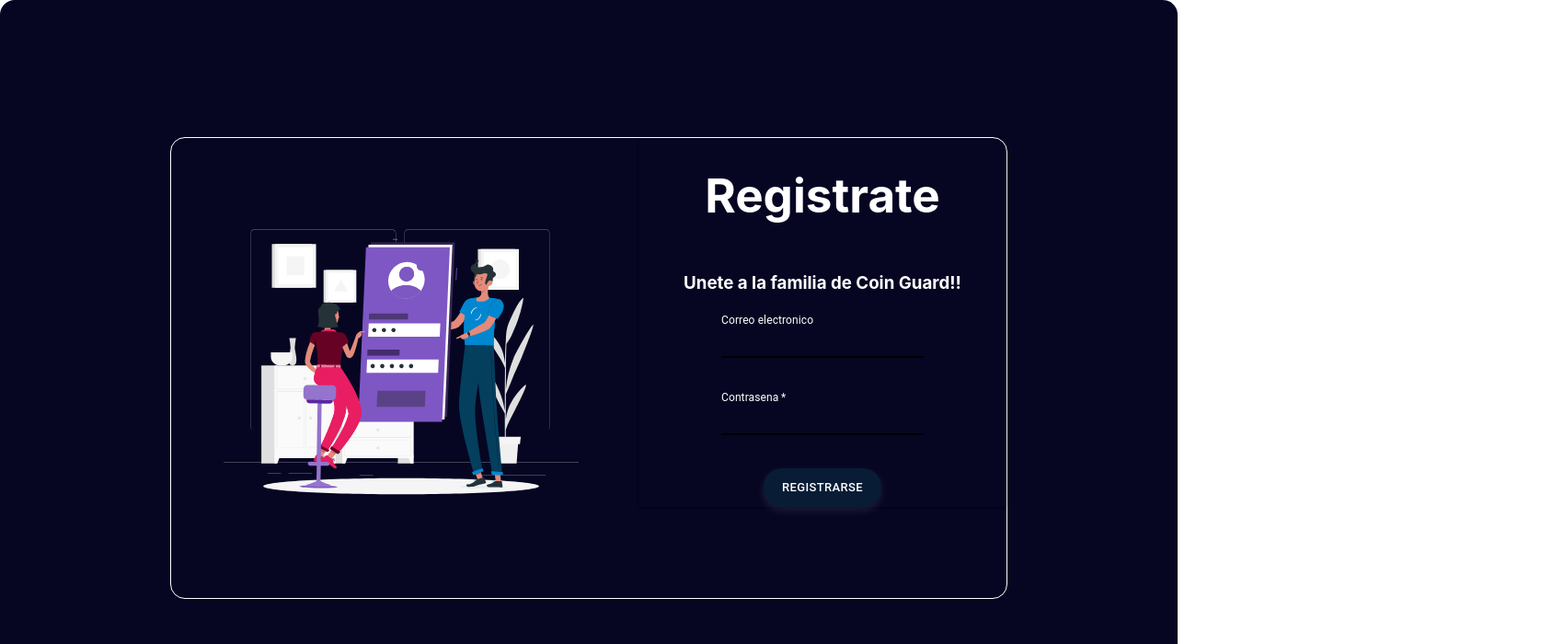
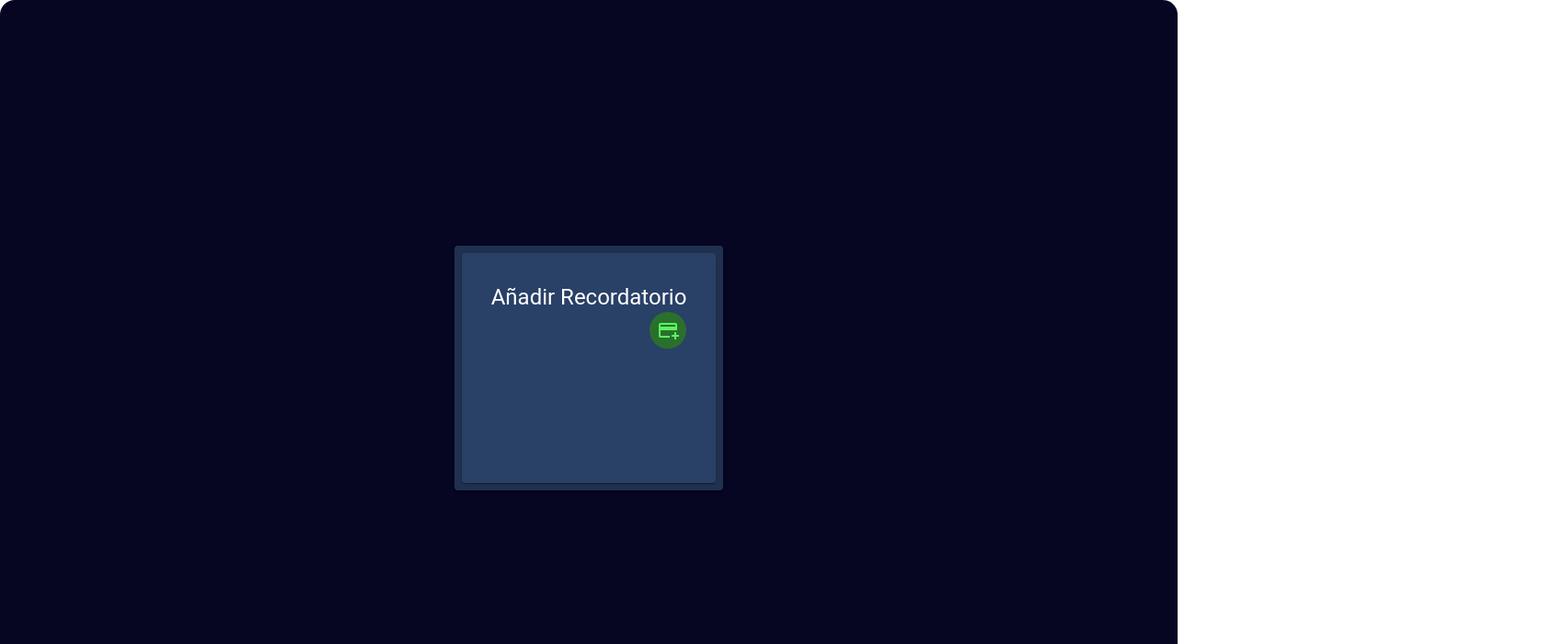
Before and after one commit to brustlinket12/coin, a React (Vite) app: page / in a window 1280 px wide. Shown: the top 700 px of the page at 92% size, 1700 px wide, since content can reach past the window. Built offline with nearby package versions, Linux system fonts and the light colour scheme.

Commit message:
recordatorio1.0

```diff
--- a/src/App.jsx
+++ b/src/App.jsx
@@ -8,10 +8,10 @@
 export default function App() {
   return (
     <div>
-      <PaginaInicioRegistrar/>
+      {/*<PaginaInicioRegistrar/>
       <PaginaTutorial/>
       <PaginaInicioSesion/>
-      <PaginaInicioRegistrar/>
+      <PaginaInicioRegistrar/> */}
       {/*<PaginaDashboard/>*/}
       <Recordatorios/>
     </div>
--- a/src/Paginas/Recordatorios.jsx
+++ b/src/Paginas/Recordatorios.jsx
@@ -1,7 +1,51 @@
 import { Container, Box, Button } from "@mui/material";
+import { Typography } from "@mui/material";
+import { styled } from '@mui/material/styles';
+import Paper from '@mui/material/Paper';
+import Grid from "@mui/material/Grid2";
+import Card from '@mui/material/Card';
+import CardContent from '@mui/material/CardContent';
+import Stack from '@mui/material/Stack';
+import Dialog from "@mui/material/Dialog";
+import DialogTitle from "@mui/material/DialogTitle";
+import DialogContent from "@mui/material/DialogContent";
+import DialogActions from "@mui/material/DialogActions";
+import TextField from '@mui/material/TextField';
+import IconButton from "@mui/material/IconButton";
+import AddCardIcon from '@mui/icons-material/AddCard';
+import { useState } from "react";
+import { Close } from "@mui/icons-material";
+
+const Item = styled(Paper)(({ theme }) => ({
+  backgroundColor: '#20314f', // #0D1127
+  ...theme.typography.body2,
+  padding: theme.spacing(1),
+  textAlign: 'left',
+  color: theme.palette.text.secondary,
+  ...theme.applyStyles('dark', {
+      backgroundColor: '#060618',
+  }),
+}));
+
+const StyledCard = styled(Card)(({ theme }) => ({
+  backgroundColor: '#294067',
+  color: '#FFFFFF', // color del texto
+  padding: theme.spacing(2),
+  '& .MuiTypography-root': {
+      color: '#FFFFFF', // ajusta el color de todos los textos dentro del Card
+  },
+}));
 
 
 function Recordatorios() {
+
+    const [open, setOpen] = useState(false);
+    const openDialog = () => {
+        setOpen(true);
+    }
+    const closeDialog = () => {
+        setOpen(false);
+    }
   return (
     <Box
         sx={{
@@ -15,8 +59,63 @@
             borderRadius: "16px",
         }}
     >
+      <Grid size={5}>
+                            <Item>
+                                <StyledCard sx={{ maxWidth: 750, height: 218 }}>
+                                    <CardContent>
+                                        <Stack direction={"row"} spacing={12}>
+                                            <Typography gutterBottom variant="h5" component="div">
+                                                Añadir Recordatorio
+                                            </Typography>
+                                        </Stack>
+                                        <IconButton style={{float:'right', backgroundColor:'#2a702c', color:"#5BF561"}} onClick={openDialog}> <AddCardIcon></AddCardIcon> </IconButton>
+                                            {/* <Button variant='contained' onClick={openDialog}> + </Button> */}
+                                            <Dialog open={open} onClose={closeDialog} fullWidth aria-labelledby='dialog-title' >
+                                                <DialogTitle> Añadir Recordatorio
+                                                <IconButton style={{float:'right', color:'#f55b5b'}} onClick={closeDialog}> <Close></Close> </IconButton>
+                                                </DialogTitle>
+                                                <DialogContent dividers>
+                                                    <Stack spacing={2} margin={2}>
+                                                        <TextField
+                                                        variant="outlined"
+                                                        label="Título"
+                                                        ></TextField>
 
+                                                        <TextField
+                                                        variant="outlined"
+                                                        label="Descripción del Recordatorio"
+                                                        ></TextField>
 
+                                                        <TextField
+                                                        variant="outlined"
+                                                        label="Monto"
+                                                        type="number"
+                                                        inputProps={{min:"0", step:"0.01"}}
+                                                        onChange={(e) => {
+                                                            const value = parseFloat(e.target.value);
+                                                            if (value < 0) e.target.value = ""; // resetea si es negativo
+                                                        }}
+                                                        ></TextField>
+
+                                                        <TextField
+                                                        variant="outlined"
+                                                        label="Fecha"
+                                                        type="date"
+                                                        InputLabelProps={{
+                                                            shrink: true,
+                                                        }}
+                                                        ></TextField>
+                                                    </Stack>
+                                                </DialogContent>
+                                                <DialogActions>
+                                                    <Button variant="contained" color="success" onClick={closeDialog}>Añadir</Button> {/* este boton debe enviar info a la base de datos */}
+                                                    <Button variant="contained" color="error" onClick={closeDialog}>Egreso</Button> {/* este boton debe enviar info a la base de datos */}
+                                                </DialogActions>
+                                            </Dialog>
+                                    </CardContent>
+                                </StyledCard>
+                            </Item>
+                        </Grid>
     </Box>
   );
 }
```
